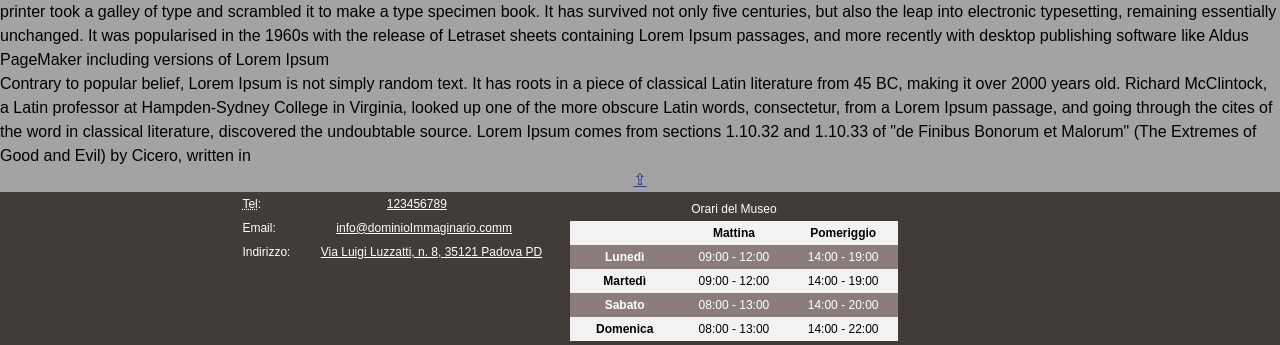
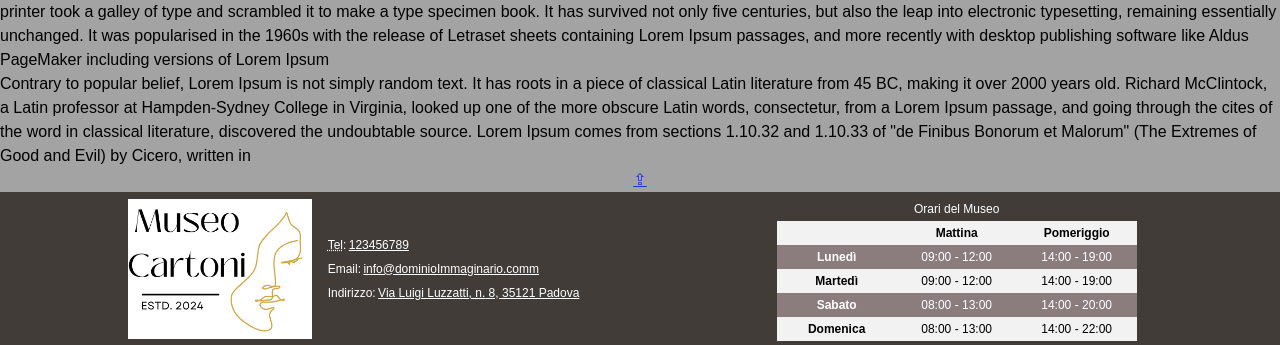
Before and after one commit to EliaBergamin/Progetto-TecWeb, a PHP site: page / in a window 1280 px wide. Shown: the part 1158-1503 px from the top of the page. Run offline with PHP 8.4, Linux system fonts and the light colour scheme; some web fonts are replaced.

Commit message:
Layout header, menu e footer per desktop
- Minime correzioni in index.html, da ripetere su altre pagine
- img replacement per logo footer

```diff
--- a/public/css/style.css
+++ b/public/css/style.css
@@ -72,6 +72,17 @@ header {
   color: var(--headercolor);
 }
 
+/* .menu-wrapper {
+  width: 100%;
+  position: fixed;
+  display: grid;
+  grid-template-columns: 1fr 8fr;
+}
+
+.shadow-box {
+  box-shadow: 0 4px 8px 0 rgba(0, 0, 0, 0.2), 0 6px 20px 0 rgba(0, 0, 0, 0.19);
+} */
+
 #menu {
   background: var(--headerbgcolor);
   color: var(--headercolor);
@@ -100,7 +111,9 @@ main {
 #torna-su {
   grid-row: 4;
   grid-column: 1/3;
+  width: 100%;
   text-align: center;
+  display: block;
 }
 
 /* FOOTER */
@@ -113,14 +126,10 @@ footer {
   background-color: var(--headerbgcolor);
   color: var(--headercolor);
   font-size: 0.75em;
-  text-align: center;
-  padding-left: 18%;
-  padding-right: 18%;
+/*   text-align: center;
+ */  padding-left: 10%;
+  padding-right: 10%;
 }
-
-footer div {
-/*   flex: 40%;
- */}
 
 footer dd a {
   color: var(--headercolor);
@@ -137,28 +146,29 @@ footer dd a {
 }
 
 #orari-museo td {
-  min-width: 9em;
+  min-width: 8.5em;
 }
 
 footer dl {
-  text-align: center;
-  margin-left: 1em;
-  min-width: 40%;
+  min-width: 23em;
+  margin: 0.4em 1.5%;
+  flex: 1 0 30%;
+  padding: 3em 0;
 }
 
 footer dt {
-  text-align: center;
-  /*   display: inline;
- */
-  float: left;
+/*   text-align: center;
+ */  float: left;
   padding-right: 0.2em;
 }
 
-footer dd {
-  /*   float:right;
- */
-  /* display: inline; */
-
+footer h2 {
+  flex: 0 0 18%;
+  background-image: url('../images/logoMuseo2.png');
+  background-position: center;
+  background-size: contain;
+  background-repeat: no-repeat;
+  text-indent: -999em;
 }
 
 footer>a {
@@ -168,11 +178,11 @@ footer>a {
 }
 
 #orari-museo {
+  max-width: 30em;
   border-collapse: collapse;
   text-align: center;
-  margin-top: 0.4em;
-  margin-bottom: 0.4em;
-  min-width: 40%;
+  margin: 0.4em 1.5%;
+  flex: 1 0 40%;
 }
 
 footer img {
--- a/public/index.html
+++ b/public/index.html
@@ -21,7 +21,6 @@
     <nav id="breadcrumb">
         <p>Ti trovi in: <span lang="en">Home</span></p>
     </nav>
-
     <nav id="menu">
         <ul>
             <li id="currentLink" lang="en">Home</li>
@@ -33,6 +32,7 @@
 
         </ul>
     </nav>
+
     <main>
         <ol id="primoContenuto" class="immaginiCarosello">
             <li>
@@ -78,7 +78,7 @@
     </main>
     <a id="torna-su" href="#" aria-label="Torna su">⇪</a>
     <footer>
-        <img src="./images/logoMuseo.png" alt="Logo del Museo">
+        <h2>Museo Cartoni Animati</h2>
         <dl>
             <dt> <abbr title="telefono">Tel</abbr>: </dt>
             <dd><a href="tel:+39123456789">123456789</a> </dd>
@@ -87,11 +87,12 @@
             <dt> Indirizzo: </dt>
             <dd>
                 <a href="https://maps.app.goo.gl/xqD3pfvXG4ockxUeA">Via Luigi Luzzatti,<abbr title="Numero civico">
-                        n.</abbr> 8, 35121 Padova <abbr title="Provincia di Padova">PD</abbr></a>
+                        n.</abbr> 8, 35121 Padova</a>
             </dd>
         </dl>
-<!--         <a href="" lang="en">Privacy Link TODO</a>
- -->        <p id="tab-descr" class="nascosto">La tabella contiene gli orari di apertura del museo</p>
+        <!--         <a href="" lang="en">Privacy Link TODO</a>
+ -->
+        <p id="tab-descr" class="nascosto">La tabella contiene gli orari di apertura del museo</p>
         <table id="orari-museo" title="Orari del museo" aria-describedby="tab-descr">
             <caption>Orari del Museo</caption>
             <thead>
```
